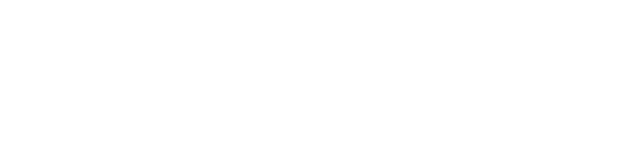
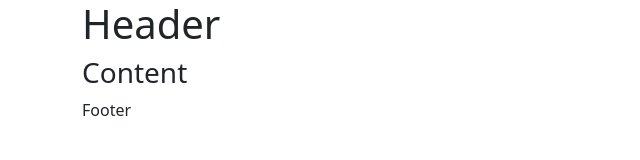
Before and after one commit to bryce-a-smith/HelloWorld, a plain HTML site: page index.html in a window 1280 px wide. Shown: the whole page, without its empty margins (0-640 px from the left). Drawn offline with Linux system fonts and the light colour scheme.

Commit message:
hello world

```diff
--- a/index.html
+++ b/index.html
@@ -0,0 +1,39 @@
+<!DOCTYPE html>
+<html lang="en">
+  <head>
+    <meta charset="UTF-8" />
+    <meta name="viewport" content="width=device-width, initial-scale=1.0" />
+    <title>Hello World</title>
+    <link rel="stylesheet" href="css/bootstrap.css" />
+  </head>
+  <body>
+    <header>
+      <div class="container">
+        <div class="row">
+          <div class="col">
+            <h1>Header</h1>
+          </div>
+        </div>
+      </div>
+    </header>
+    <main>
+      <div class="container">
+        <div class="row">
+          <div class="col">
+            <h3>Content</h3>
+          </div>
+        </div>
+      </div>
+    </main>
+    <footer>
+      <div class="container">
+        <div class="row">
+          <div class="col">
+            <span>Footer</span>
+          </div>
+        </div>
+      </div>
+    </footer>
+    <script src="scripts/bootstrap.bundle.js"></script>
+  </body>
+</html>
```
Also changed, not shown: template.html (+4 -4 lines).
